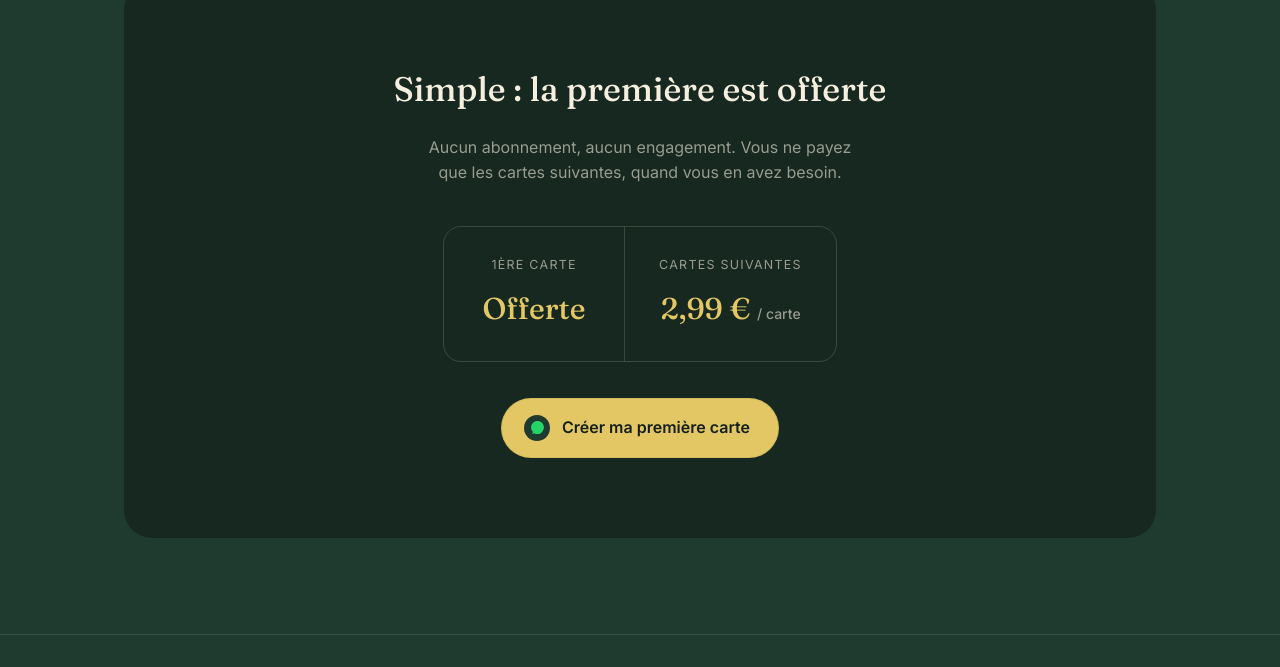
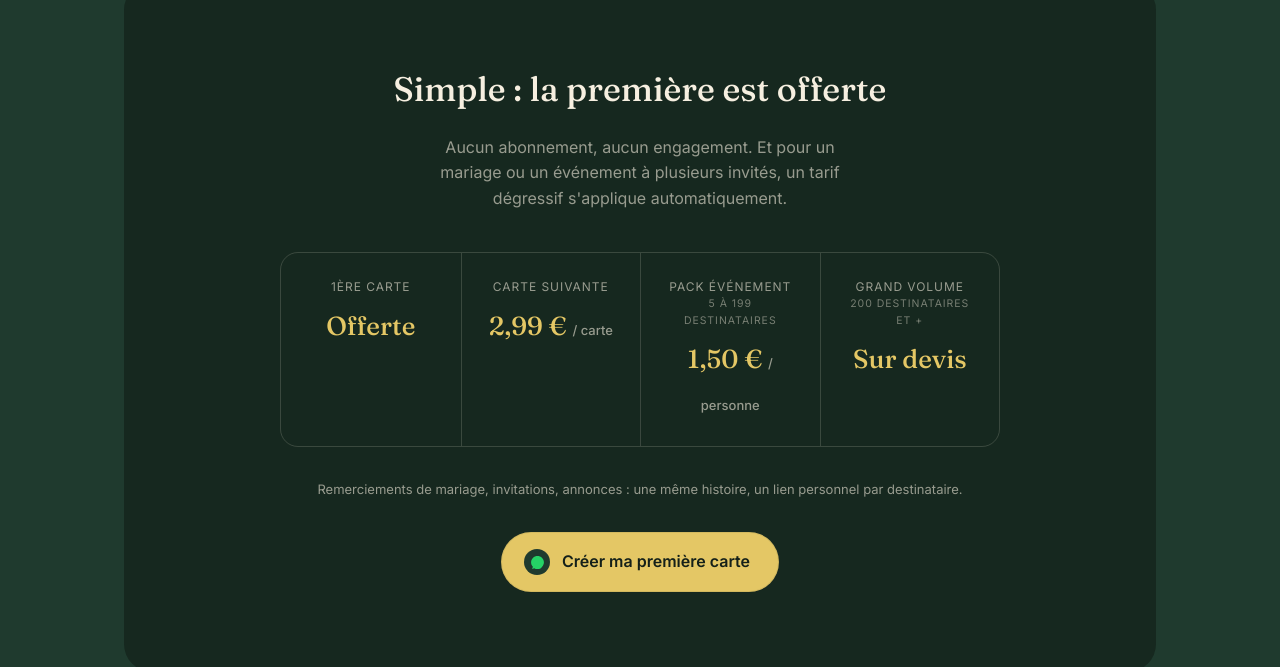
Before and after one commit to 2CASH-enterprise/Wisheez, a website: page index.html in a window 1280 px wide. Shown: the part 3280-3947 px from the top of the page. Drawn offline with Linux system fonts and the light colour scheme.

Commit message:
Update index.html

```diff
--- a/index.html
+++ b/index.html
@@ -328,14 +328,19 @@
   .pricing__title{font-size:clamp(26px,3.6vw,34px);max-width:24ch;margin:0 auto 18px;}
   .pricing__sub{color:var(--cream-ink-soft);max-width:44ch;margin:0 auto 40px;font-size:16px;}
   .pricing__row{
-    display:inline-flex;gap:0;border:1px solid rgba(246,239,224,0.16);
-    border-radius:18px;overflow:hidden;margin-bottom:36px;
+    display:flex;flex-wrap:wrap;justify-content:center;gap:0;border:1px solid rgba(246,239,224,0.16);
+    border-radius:18px;overflow:hidden;margin:0 auto 36px;max-width:720px;
   }
-  .pricing__col{padding:28px 34px;min-width:180px;}
+  .pricing__col{padding:24px 26px;min-width:150px;flex:1 1 150px;}
   .pricing__col + .pricing__col{border-left:1px solid rgba(246,239,224,0.16);}
-  .pricing__col-label{font-size:12.5px;letter-spacing:0.1em;text-transform:uppercase;color:var(--cream-ink-soft);margin-bottom:10px;}
-  .pricing__col-value{font-family:'Fraunces', serif;font-size:30px;color:var(--gold-light);}
-  .pricing__col-value small{font-family:'Inter',sans-serif;font-size:14px;color:var(--cream-ink-soft);font-weight:500;}
+  .pricing__col-label{font-size:12px;letter-spacing:0.08em;text-transform:uppercase;color:var(--cream-ink-soft);margin-bottom:10px;}
+  .pricing__col-value{font-family:'Fraunces', serif;font-size:26px;color:var(--gold-light);}
+  .pricing__col-value small{font-family:'Inter',sans-serif;font-size:13px;color:var(--cream-ink-soft);font-weight:500;}
+  @media (max-width:640px){
+    .pricing__row{flex-direction:column;}
+    .pricing__col{border-left:none !important;width:100%;}
+    .pricing__col + .pricing__col{border-top:1px solid rgba(246,239,224,0.16);}
+  }
 
   /* ---------- FOOTER ---------- */
   footer{padding:48px 0 40px;border-top:1px solid rgba(246,239,224,0.12);}
@@ -589,17 +594,26 @@
   <div class="wrap">
     <div class="pricing">
       <h2 class="pricing__title">Simple : la première est offerte</h2>
-      <p class="pricing__sub">Aucun abonnement, aucun engagement. Vous ne payez que les cartes suivantes, quand vous en avez besoin.</p>
+      <p class="pricing__sub">Aucun abonnement, aucun engagement. Et pour un mariage ou un événement à plusieurs invités, un tarif dégressif s'applique automatiquement.</p>
       <div class="pricing__row">
         <div class="pricing__col">
           <div class="pricing__col-label">1ère carte</div>
           <div class="pricing__col-value">Offerte</div>
         </div>
         <div class="pricing__col">
-          <div class="pricing__col-label">Cartes suivantes</div>
+          <div class="pricing__col-label">Carte suivante</div>
           <div class="pricing__col-value">2,99 € <small>/ carte</small></div>
         </div>
+        <div class="pricing__col">
+          <div class="pricing__col-label">Pack événement <span style="display:block;font-size:10.5px;opacity:0.75;font-weight:400;">5 à 199 destinataires</span></div>
+          <div class="pricing__col-value">1,50 € <small>/ personne</small></div>
+        </div>
+        <div class="pricing__col">
+          <div class="pricing__col-label">Grand volume <span style="display:block;font-size:10.5px;opacity:0.75;font-weight:400;">200 destinataires et +</span></div>
+          <div class="pricing__col-value">Sur devis</div>
+        </div>
       </div>
+      <p style="font-size:13px;color:var(--cream-ink-soft);margin:-4px 0 32px;">Remerciements de mariage, invitations, annonces : une même histoire, un lien personnel par destinataire.</p>
       <div>
         <a class="btn-seal" href="http://89.116.111.3:3001/creer.html">
           <span class="btn-seal__dot" aria-hidden="true">
```
